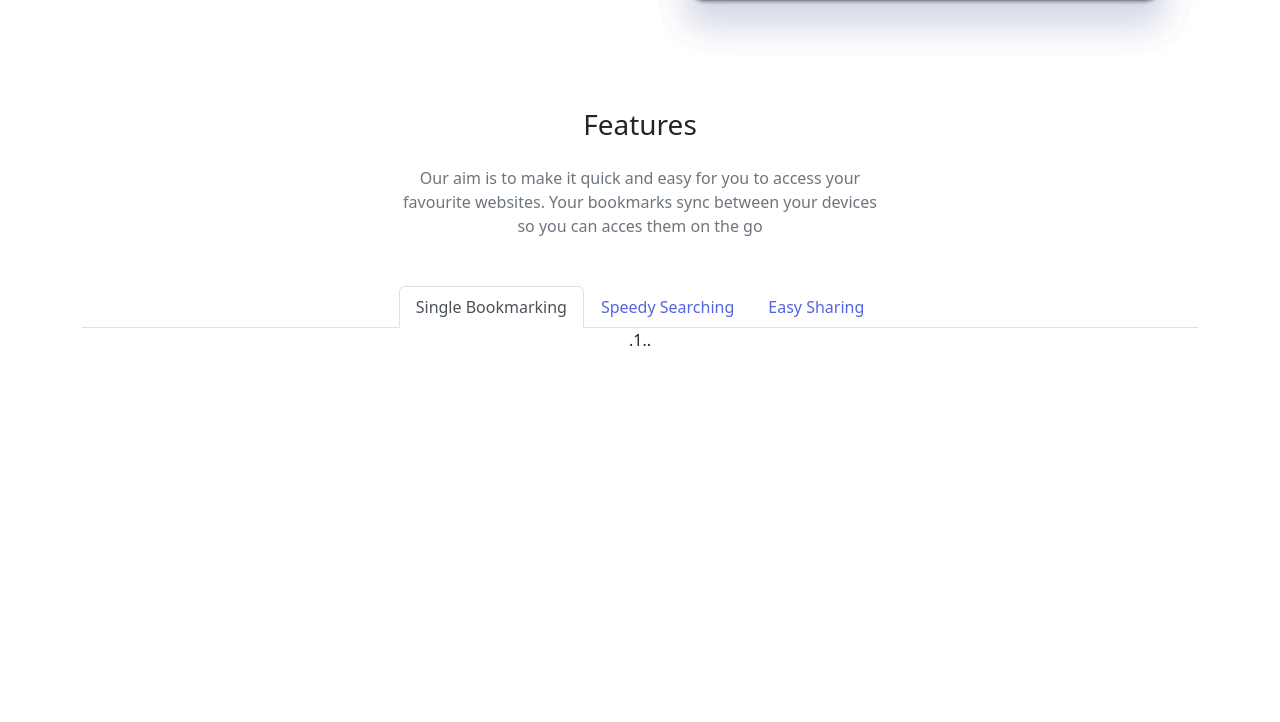
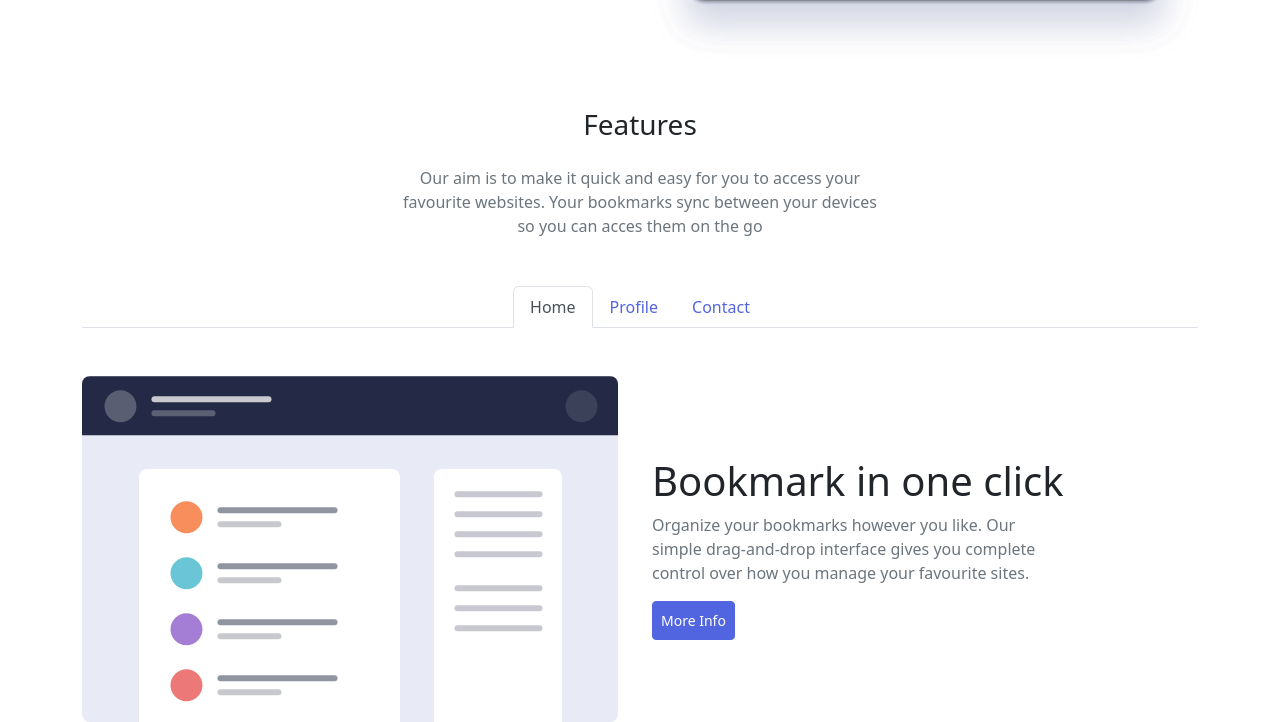
Before and after one commit to Gilsabo/it-academy-bcn, a website: page index.html in a window 1280 px wide. Shown: the part 447-1169 px from the top of the page. Before the commit the page ends 800 px from the top, so only its background shows below. Drawn offline with nearby package versions, Linux system fonts and the light colour scheme.

Commit message:
Change again and add row and columns to space better

```diff
--- a/index.html
+++ b/index.html
@@ -62,39 +62,48 @@
             </div>
         </div>
         <div class="row">
-            <div class="col-12 text-center">
-                <ul class="nav nav-tabs justify-content-center" id="myTab" role="tablist">
-                    <li class="nav-item" role="presentation">
-                        <button class="nav-link active" id="home-tab" data-bs-toggle="tab"
-                            data-bs-target="#home-tab-pane" type="button" role="tab" aria-controls="home-tab-pane"
-                            aria-selected="true">Single Bookmarking</button>
-                    </li>
-                    <li class="nav-item" role="presentation">
-                        <button class="nav-link" id="profile-tab" data-bs-toggle="tab"
-                            data-bs-target="#profile-tab-pane" type="button" role="tab" aria-controls="profile-tab-pane"
-                            aria-selected="false">Speedy Searching</button>
-                    </li>
-                    <li class="nav-item" role="presentation">
-                        <button class="nav-link" id="contact-tab" data-bs-toggle="tab"
-                            data-bs-target="#contact-tab-pane" type="button" role="tab" aria-controls="contact-tab-pane"
-                            aria-selected="false">Easy Sharing</button>
-                    </li>
-                </ul>
-                <div class="tab-content" id="myTabContent">
-                    <div class="tab-pane fade show active" id="home-tab-pane" role="tabpanel" aria-labelledby="home-tab"
-                        tabindex="0">.1..</div>
-                    <div class="tab-pane fade" id="profile-tab-pane" role="tabpanel" aria-labelledby="profile-tab"
-                        tabindex="0">.2..</div>
-                    <div class="tab-pane fade" id="contact-tab-pane" role="tabpanel" aria-labelledby="contact-tab"
-                        tabindex="0">...</div>
-                    <div class="tab-pane fade" id="disabled-tab-pane" role="tabpanel" aria-labelledby="disabled-tab"
-                        tabindex="0">.3..</div>
+            <div class="col">
+                <nav>
+                    <div class="nav nav-tabs justify-content-center" id="nav-tab" role="tablist">
+                        <button class="nav-link active" id="nav-home-tab" data-bs-toggle="tab"
+                            data-bs-target="#nav-home" type="button" role="tab" aria-controls="nav-home"
+                            aria-selected="true">Home</button>
+                        <button class="nav-link" id="nav-profile-tab" data-bs-toggle="tab" data-bs-target="#nav-profile"
+                            type="button" role="tab" aria-controls="nav-profile" aria-selected="false">Profile</button>
+                        <button class="nav-link" id="nav-contact-tab" data-bs-toggle="tab" data-bs-target="#nav-contact"
+                            type="button" role="tab" aria-controls="nav-contact" aria-selected="false">Contact</button>
+                    </div>
+                </nav>
+                <div class="tab-content" id="nav-tabContent">
+                    <div class="tab-pane fade show active" id="nav-home" role="tabpanel" aria-labelledby="nav-home-tab"
+                        tabindex="0">
+                        <div class="row mt-5">
+                            <div class="col-lg-6 ">
+                                <img src="./images/illustration-features-tab-1.svg" class="img-fluid" alt="tab-1">
+                            </div>
+                            <div class="col-lg-6 align-self-center">
+                                <h1>Bookmark in one click</h1>
+                                <div class="text-muted">
+                                    <p>Organize your bookmarks however you like. Our <br>
+                                        simple drag-and-drop interface gives you complete <br>
+                                        control over how you manage your favourite sites.</p>
+                                </div>
+                                <button type="button" class="btn btn-primary btn-sm py-2">More Info</button>
+                            </div>
+                        </div>
+                    </div>
+                    <div class="tab-pane fade" id="nav-profile" role="tabpanel" aria-labelledby="nav-profile-tab"
+                        tabindex="0">2...</div>
+                    <div class="tab-pane fade" id="nav-contact" role="tabpanel" aria-labelledby="nav-contact-tab"
+                        tabindex="0">3...</div>
                 </div>
             </div>
         </div>
     </section>
 
-
+    <script src="https://cdn.jsdelivr.net/npm/bootstrap@5.0.2/dist/js/bootstrap.bundle.min.js"
+        integrity="sha384-MrcW6ZMFYlzcLA8Nl+NtUVF0sA7MsXsP1UyJoMp4YLEuNSfAP+JcXn/tWtIaxVXM"
+        crossorigin="anonymous"></script>
 </body>
 
 </html>
```
